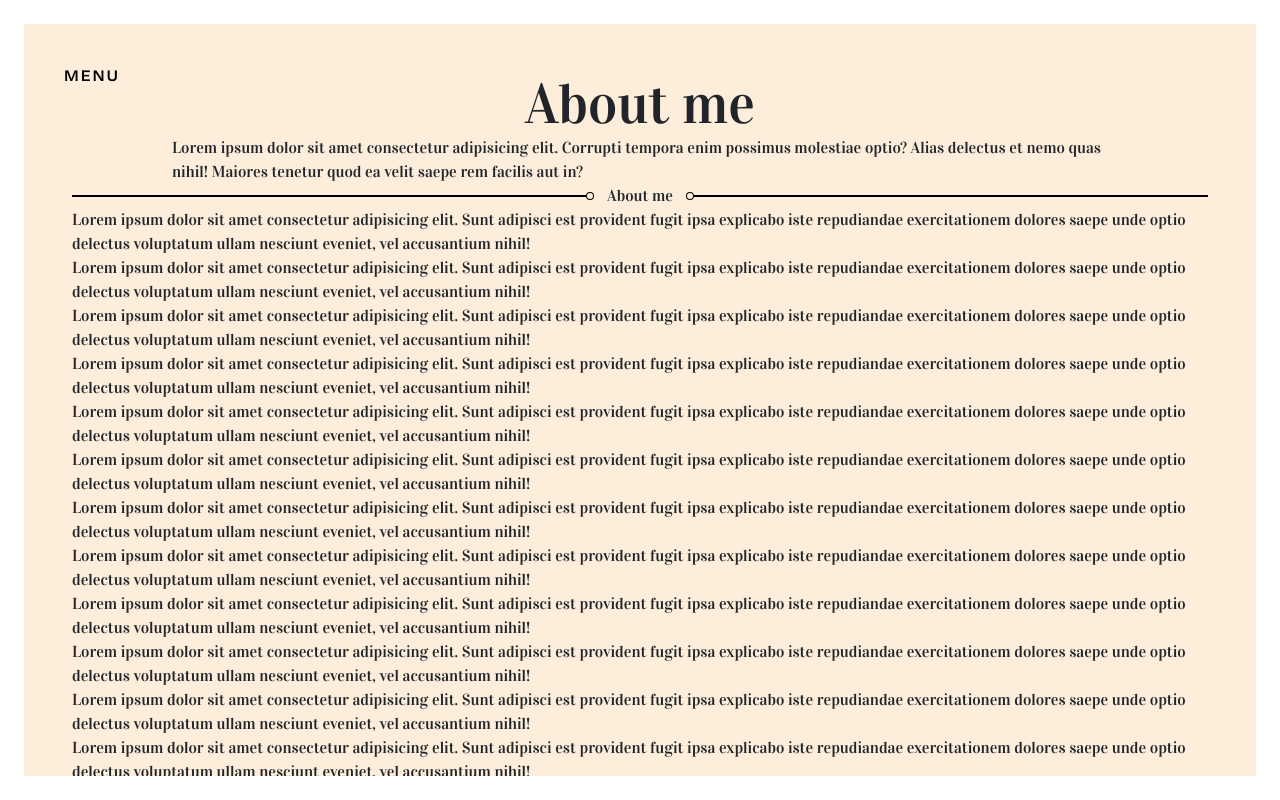
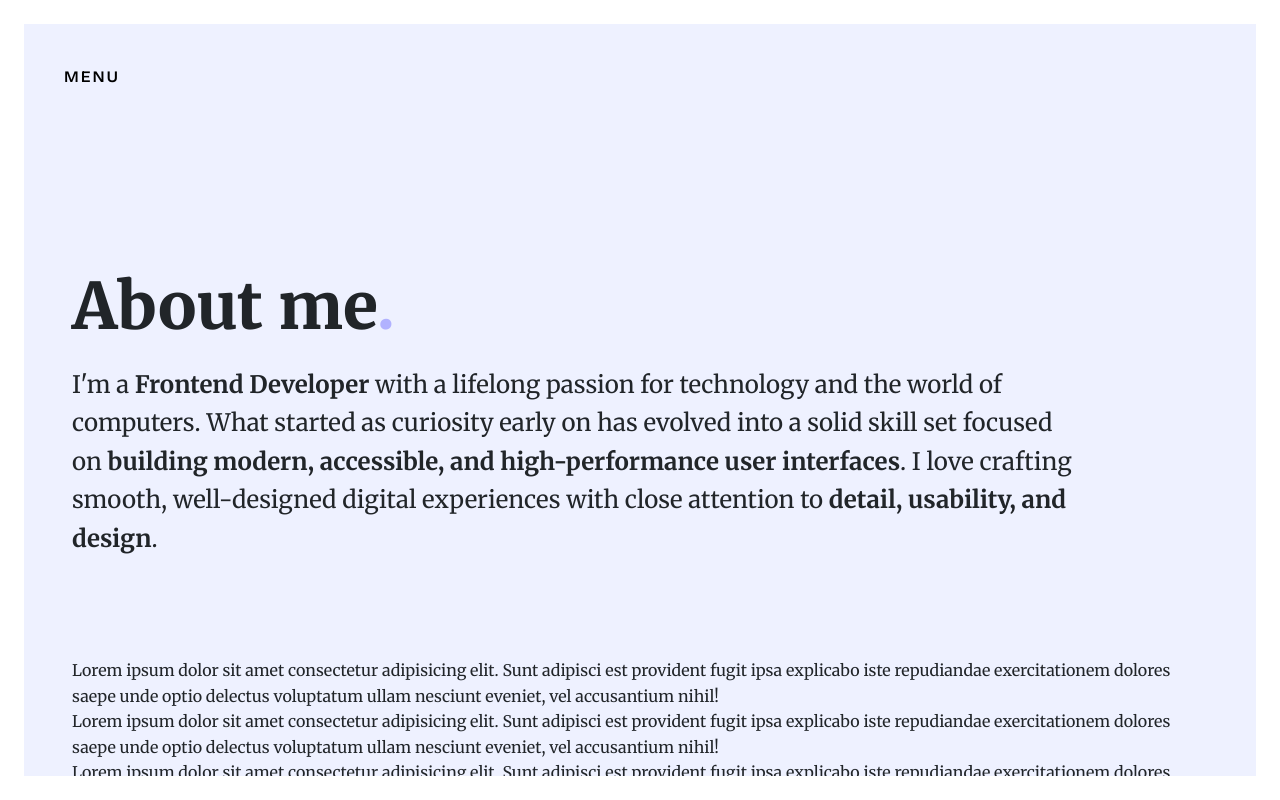
Before and after one commit to gabrielepinese/portfolio, an Angular app: page /about in a window 1280 px wide. Built offline with nearby package versions, Linux system fonts and the light colour scheme.

Commit message:
general update

```diff
--- a/src/app/pages/about/about.component.html
+++ b/src/app/pages/about/about.component.html
@@ -1,158 +1,148 @@
-<div class="about-container">
+<div class="about-container about">
   <div class="about-content">
     <div class="title-container">
       <div class="title-content">
-        <div class="heading1" role="heading" aria-level="1">About me</div>
-        <div class="" role="heading" aria-level="2">
-          Lorem ipsum dolor sit amet consectetur adipisicing elit. Corrupti
-          tempora enim possimus molestiae optio? Alias delectus et nemo quas
-          nihil! Maiores tenetur quod ea velit saepe rem facilis aut in?
+        <div class="bigTitle bold" role="heading" aria-level="1">
+          About me<span class="purplePrimary">.</span>
+        </div>
+        <div class="body24" role="heading" aria-level="2">
+          I'm a <b>Frontend Developer</b> with a lifelong passion for technology
+          and the world of computers. What started as curiosity early on has
+          evolved into a solid skill set focused on
+          <b
+            >building modern, accessible, and high-performance user
+            interfaces</b
+          >. I love crafting smooth, well-designed digital experiences with
+          close attention to <b>detail, usability, and design</b>.
         </div>
       </div>
     </div>
-
-    <!-- Time line example -->
-    <div class="timeline-container">
-      <div class="d-flex align-items-center">
-        <div class="line w-100"></div>
-        <div class="circle ms-auto"></div>
   </div>
-
-      <!-- <div class="timeline-content"> -->
-      <div class="text-center">About me</div>
-
-      <!-- </div> -->
-      <div class="d-flex align-items-center">
-        <div class="circle me-auto"></div>
-        <div class="line w-100"></div>
-      </div>
-    </div>
-
+  <!-- Content -->
   <div>
     Lorem ipsum dolor sit amet consectetur adipisicing elit. Sunt adipisci est
-      provident fugit ipsa explicabo iste repudiandae exercitationem dolores
-      saepe unde optio delectus voluptatum ullam nesciunt eveniet, vel
-      accusantium nihil!
+    provident fugit ipsa explicabo iste repudiandae exercitationem dolores saepe
+    unde optio delectus voluptatum ullam nesciunt eveniet, vel accusantium
+    nihil!
   </div>
   <div>
     Lorem ipsum dolor sit amet consectetur adipisicing elit. Sunt adipisci est
-      provident fugit ipsa explicabo iste repudiandae exercitationem dolores
-      saepe unde optio delectus voluptatum ullam nesciunt eveniet, vel
-      accusantium nihil!
+    provident fugit ipsa explicabo iste repudiandae exercitationem dolores saepe
+    unde optio delectus voluptatum ullam nesciunt eveniet, vel accusantium
+    nihil!
   </div>
   <div>
     Lorem ipsum dolor sit amet consectetur adipisicing elit. Sunt adipisci est
-      provident fugit ipsa explicabo iste repudiandae exercitationem dolores
-      saepe unde optio delectus voluptatum ullam nesciunt eveniet, vel
-      accusantium nihil!
+    provident fugit ipsa explicabo iste repudiandae exercitationem dolores saepe
+    unde optio delectus voluptatum ullam nesciunt eveniet, vel accusantium
+    nihil!
   </div>
   <div>
     Lorem ipsum dolor sit amet consectetur adipisicing elit. Sunt adipisci est
-      provident fugit ipsa explicabo iste repudiandae exercitationem dolores
-      saepe unde optio delectus voluptatum ullam nesciunt eveniet, vel
-      accusantium nihil!
+    provident fugit ipsa explicabo iste repudiandae exercitationem dolores saepe
+    unde optio delectus voluptatum ullam nesciunt eveniet, vel accusantium
+    nihil!
   </div>
   <div>
     Lorem ipsum dolor sit amet consectetur adipisicing elit. Sunt adipisci est
-      provident fugit ipsa explicabo iste repudiandae exercitationem dolores
-      saepe unde optio delectus voluptatum ullam nesciunt eveniet, vel
-      accusantium nihil!
+    provident fugit ipsa explicabo iste repudiandae exercitationem dolores saepe
+    unde optio delectus voluptatum ullam nesciunt eveniet, vel accusantium
+    nihil!
   </div>
   <div>
     Lorem ipsum dolor sit amet consectetur adipisicing elit. Sunt adipisci est
-      provident fugit ipsa explicabo iste repudiandae exercitationem dolores
-      saepe unde optio delectus voluptatum ullam nesciunt eveniet, vel
-      accusantium nihil!
+    provident fugit ipsa explicabo iste repudiandae exercitationem dolores saepe
+    unde optio delectus voluptatum ullam nesciunt eveniet, vel accusantium
+    nihil!
   </div>
   <div>
     Lorem ipsum dolor sit amet consectetur adipisicing elit. Sunt adipisci est
-      provident fugit ipsa explicabo iste repudiandae exercitationem dolores
-      saepe unde optio delectus voluptatum ullam nesciunt eveniet, vel
-      accusantium nihil!
+    provident fugit ipsa explicabo iste repudiandae exercitationem dolores saepe
+    unde optio delectus voluptatum ullam nesciunt eveniet, vel accusantium
+    nihil!
   </div>
   <div>
     Lorem ipsum dolor sit amet consectetur adipisicing elit. Sunt adipisci est
-      provident fugit ipsa explicabo iste repudiandae exercitationem dolores
-      saepe unde optio delectus voluptatum ullam nesciunt eveniet, vel
-      accusantium nihil!
+    provident fugit ipsa explicabo iste repudiandae exercitationem dolores saepe
+    unde optio delectus voluptatum ullam nesciunt eveniet, vel accusantium
+    nihil!
   </div>
   <div>
     Lorem ipsum dolor sit amet consectetur adipisicing elit. Sunt adipisci est
-      provident fugit ipsa explicabo iste repudiandae exercitationem dolores
-      saepe unde optio delectus voluptatum ullam nesciunt eveniet, vel
-      accusantium nihil!
+    provident fugit ipsa explicabo iste repudiandae exercitationem dolores saepe
+    unde optio delectus voluptatum ullam nesciunt eveniet, vel accusantium
+    nihil!
   </div>
   <div>
     Lorem ipsum dolor sit amet consectetur adipisicing elit. Sunt adipisci est
-      provident fugit ipsa explicabo iste repudiandae exercitationem dolores
-      saepe unde optio delectus voluptatum ullam nesciunt eveniet, vel
-      accusantium nihil!
+    provident fugit ipsa explicabo iste repudiandae exercitationem dolores saepe
+    unde optio delectus voluptatum ullam nesciunt eveniet, vel accusantium
+    nihil!
   </div>
   <div>
     Lorem ipsum dolor sit amet consectetur adipisicing elit. Sunt adipisci est
-      provident fugit ipsa explicabo iste repudiandae exercitationem dolores
-      saepe unde optio delectus voluptatum ullam nesciunt eveniet, vel
-      accusantium nihil!
+    provident fugit ipsa explicabo iste repudiandae exercitationem dolores saepe
+    unde optio delectus voluptatum ullam nesciunt eveniet, vel accusantium
+    nihil!
   </div>
   <div>
     Lorem ipsum dolor sit amet consectetur adipisicing elit. Sunt adipisci est
-      provident fugit ipsa explicabo iste repudiandae exercitationem dolores
-      saepe unde optio delectus voluptatum ullam nesciunt eveniet, vel
-      accusantium nihil!
+    provident fugit ipsa explicabo iste repudiandae exercitationem dolores saepe
+    unde optio delectus voluptatum ullam nesciunt eveniet, vel accusantium
+    nihil!
   </div>
   <div>
     Lorem ipsum dolor sit amet consectetur adipisicing elit. Sunt adipisci est
-      provident fugit ipsa explicabo iste repudiandae exercitationem dolores
-      saepe unde optio delectus voluptatum ullam nesciunt eveniet, vel
-      accusantium nihil!
+    provident fugit ipsa explicabo iste repudiandae exercitationem dolores saepe
+    unde optio delectus voluptatum ullam nesciunt eveniet, vel accusantium
+    nihil!
   </div>
   <div>
     Lorem ipsum dolor sit amet consectetur adipisicing elit. Sunt adipisci est
-      provident fugit ipsa explicabo iste repudiandae exercitationem dolores
-      saepe unde optio delectus voluptatum ullam nesciunt eveniet, vel
-      accusantium nihil!
+    provident fugit ipsa explicabo iste repudiandae exercitationem dolores saepe
+    unde optio delectus voluptatum ullam nesciunt eveniet, vel accusantium
+    nihil!
   </div>
   <div>
     Lorem ipsum dolor sit amet consectetur adipisicing elit. Sunt adipisci est
-      provident fugit ipsa explicabo iste repudiandae exercitationem dolores
-      saepe unde optio delectus voluptatum ullam nesciunt eveniet, vel
-      accusantium nihil!
+    provident fugit ipsa explicabo iste repudiandae exercitationem dolores saepe
+    unde optio delectus voluptatum ullam nesciunt eveniet, vel accusantium
+    nihil!
   </div>
   <div>
     Lorem ipsum dolor sit amet consectetur adipisicing elit. Sunt adipisci est
-      provident fugit ipsa explicabo iste repudiandae exercitationem dolores
-      saepe unde optio delectus voluptatum ullam nesciunt eveniet, vel
-      accusantium nihil!
+    provident fugit ipsa explicabo iste repudiandae exercitationem dolores saepe
+    unde optio delectus voluptatum ullam nesciunt eveniet, vel accusantium
+    nihil!
   </div>
   <div>
     Lorem ipsum dolor sit amet consectetur adipisicing elit. Sunt adipisci est
-      provident fugit ipsa explicabo iste repudiandae exercitationem dolores
-      saepe unde optio delectus voluptatum ullam nesciunt eveniet, vel
-      accusantium nihil!
+    provident fugit ipsa explicabo iste repudiandae exercitationem dolores saepe
+    unde optio delectus voluptatum ullam nesciunt eveniet, vel accusantium
+    nihil!
   </div>
   <div>
     Lorem ipsum dolor sit amet consectetur adipisicing elit. Sunt adipisci est
-      provident fugit ipsa explicabo iste repudiandae exercitationem dolores
-      saepe unde optio delectus voluptatum ullam nesciunt eveniet, vel
-      accusantium nihil!
+    provident fugit ipsa explicabo iste repudiandae exercitationem dolores saepe
+    unde optio delectus voluptatum ullam nesciunt eveniet, vel accusantium
+    nihil!
   </div>
   <div>
     Lorem ipsum dolor sit amet consectetur adipisicing elit. Sunt adipisci est
-      provident fugit ipsa explicabo iste repudiandae exercitationem dolores
-      saepe unde optio delectus voluptatum ullam nesciunt eveniet, vel
-      accusantium nihil!
+    provident fugit ipsa explicabo iste repudiandae exercitationem dolores saepe
+    unde optio delectus voluptatum ullam nesciunt eveniet, vel accusantium
+    nihil!
   </div>
   <div>
     Lorem ipsum dolor sit amet consectetur adipisicing elit. Sunt adipisci est
-      provident fugit ipsa explicabo iste repudiandae exercitationem dolores
-      saepe unde optio delectus voluptatum ullam nesciunt eveniet, vel
-      accusantium nihil!
+    provident fugit ipsa explicabo iste repudiandae exercitationem dolores saepe
+    unde optio delectus voluptatum ullam nesciunt eveniet, vel accusantium
+    nihil!
   </div>
   <div>
     Lorem ipsum dolor sit amet consectetur adipisicing elit. Sunt adipisci est
-      provident fugit ipsa explicabo iste repudiandae exercitationem dolores
-      saepe unde optio delectus voluptatum ullam nesciunt eveniet, vel
-      accusantium nihil!
+    provident fugit ipsa explicabo iste repudiandae exercitationem dolores saepe
+    unde optio delectus voluptatum ullam nesciunt eveniet, vel accusantium
+    nihil!
   </div>
 </div>
-</div>
--- a/src/app/pages/about/about.component.scss
+++ b/src/app/pages/about/about.component.scss
@@ -1,48 +1,34 @@
 @import "../../../assets/color/colors.variables";
+@import "../../animations/animations.scss";
 
-//About content
-.about-content {
+.title-container {
   display: grid;
+  max-width: 1000px;
+  height: 100%;
   align-items: center;
-  height: inherit;
+  position: relative;
 
-  .title-container {
-    display: grid;
-    height: 100%;
-    margin: auto 100px;
-
-    .heading1 {
-      text-align: center;
-    }
-
-    .title-content {
-      margin: auto auto 0 auto;
-    }
+  .bigTitle {
+    text-align: left;
+    z-index: 1;
+    opacity: 0;
+    transform: translateY(30px);
+    animation: showUp 0.5s ease-out forwards;
+    animation-delay: 0.4s;
+  }
+  .body24 {
+    text-align: left;
+    z-index: 1;
+    opacity: 0;
+    transform: translateY(30px);
+    animation: showUp 0.5s ease-out forwards;
+    animation-delay: 0.8s;
   }
 
-  .timeline-container {
+  .title-content {
     display: grid;
-    grid-template-columns: auto 92px auto;
-    align-items: center;
-
-    .timeline-content {
-      display: flex;
-      align-items: center;
-      margin-left: auto;
-
-      div:first-child {
-        margin-right: 4px;
-      }
-    }
-
-    .circle {
-      border: 1px solid black;
-      border-radius: 50%;
-      width: 8px;
-      height: 8px;
-    }
-    .line {
-      border: 1px solid black;
-    }
+    gap: 28px;
+    margin: auto;
+    text-align: left;
   }
 }
--- a/src/app/pages/home/home.component.scss
+++ b/src/app/pages/home/home.component.scss
@@ -1,6 +1,7 @@
 @import "../../../assets/color/colors.variables";
 @import "../../animations/animations.scss";
 
+.home-content {
   .title-container {
     display: grid;
     grid-template-columns: repeat(2, 1fr);
@@ -52,6 +53,7 @@
       animation: expandWithBounce 0.8s cubic-bezier(0.68, -0.55, 0.27, 1.55)
         forwards;
       animation-delay: 1s;
+    }
   }
 }
 
--- a/src/app/shared/ui/navbar/navbar.component.html
+++ b/src/app/shared/ui/navbar/navbar.component.html
@@ -20,6 +20,7 @@
 >
   <div
     class="menu-content"
+    [ngClass]="routeColor"
     (click)="$event.stopPropagation()"
     [class.closing]="menuClosing"
   >
@@ -31,7 +32,7 @@
           type="button"
           role="button"
         >
-          <span class="heading1">Home</span>
+          <span [ngClass]="routeColor" class="heading1">Home</span>
         </button>
         <span class="desc-link">Return to home page</span>
       </div>
@@ -42,7 +43,7 @@
           type="button"
           role="button"
         >
-          <span class="heading1">About me</span></button
+          <span [ngClass]="routeColor" class="heading1">About me</span></button
         ><span class="desc-link">Something about me...</span>
       </div>
       <div class="link-content">
@@ -52,7 +53,7 @@
           type="button"
           role="button"
         >
-          <span class="heading1">Contact</span></button
+          <span [ngClass]="routeColor" class="heading1">Contact</span></button
         ><span class="desc-link">Let's contact me</span>
       </div>
     </div>
--- a/src/assets/class.mixin.scss
+++ b/src/assets/class.mixin.scss
@@ -4,9 +4,17 @@
   .#{$class}-container {
     width: 100%;
     height: 100%;
-    padding: 48px;
-    background: $orange2;
     display: grid;
+    box-sizing: border-box;
+
+    &.home {
+      padding: 48px;
+      background: $orange2;
+    }
+    &.about {
+      padding: 250px 48px;
+      background: $purple2;
+    }
   }
 }
 @mixin apply-style-to-content($class) {
--- a/src/index.html
+++ b/src/index.html
@@ -21,6 +21,13 @@
       rel="stylesheet"
     />
 
+    <link rel="preconnect" href="https://fonts.googleapis.com" />
+    <link rel="preconnect" href="https://fonts.gstatic.com" crossorigin />
+    <link
+      href="https://fonts.googleapis.com/css2?family=Merriweather:ital,opsz,wght@0,18..144,300..900;1,18..144,300..900&display=swap"
+      rel="stylesheet"
+    />
+
     <!-- Font Bricolage Grotesque
  -->
     <link rel="preconnect" href="https://fonts.googleapis.com" />
--- a/src/styles.scss
+++ b/src/styles.scss
@@ -10,7 +10,10 @@ body {
   height: 100%;
   margin: 0;
   background: white;
-  font-family: "Vidaloka", sans-serif;
+  font-family: "Merriweather", serif;
+  line-height: 1.6;
+  font-style: normal;
+  font-variation-settings: "wdth" 100;
 }
 
 $class-list: "home", "about";
@@ -84,6 +87,10 @@ $class-list: "home", "about";
   color: $orangePrimary;
 }
 
+.purplePrimary {
+  color: $purplePrimary;
+}
+
 //BUTTONS ------
 
 button {
@@ -96,6 +103,10 @@ button {
 
 //Other class
 
+.text-con-bordo {
+  text-shadow: 4px 0 $orange2, -4px 0 $orange2, 0 4px $orange2, 0 -4px $orange2,
+    3px 3px $orange2, -3px -3px $orange2, 3px -3px $orange2, -3px 3px $orange2;
+}
 .text-con-bordo {
   text-shadow: 4px 0 $orange2, -4px 0 $orange2, 0 4px $orange2, 0 -4px $orange2,
     3px 3px $orange2, -3px -3px $orange2, 3px -3px $orange2, -3px 3px $orange2;
@@ -116,7 +127,7 @@ button {
   height: 24px;
   flex-shrink: 0;
   background: white;
-  z-index: 1;
+  z-index: 2;
   width: calc(100% - 24px);
   position: fixed;
 
```
Also changed, not shown: src/app/app.routes.ts (+4 -4 lines), src/app/pages/home/home.component.html (+1 -9 lines), src/app/shared/ui/navbar/navbar.component.scss (+9 -3 lines), src/app/shared/ui/navbar/navbar.component.ts (+20 -2 lines), src/assets/color/colors.variables.scss (+10 -18 lines). Lines whose indentation alone changed are shown as unchanged.
